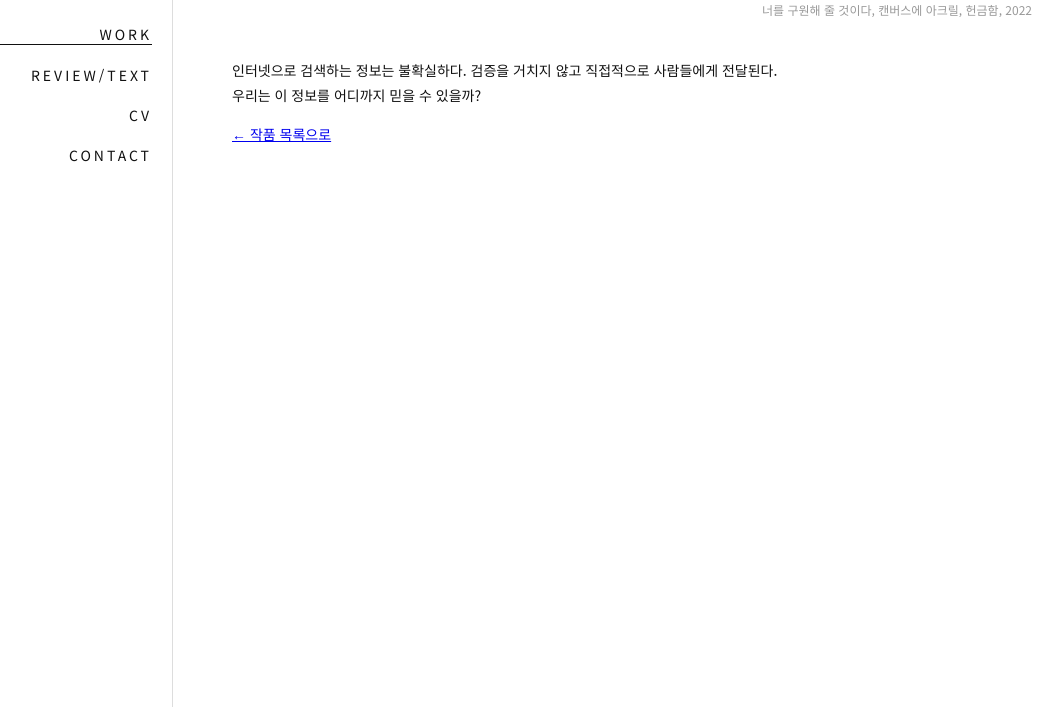
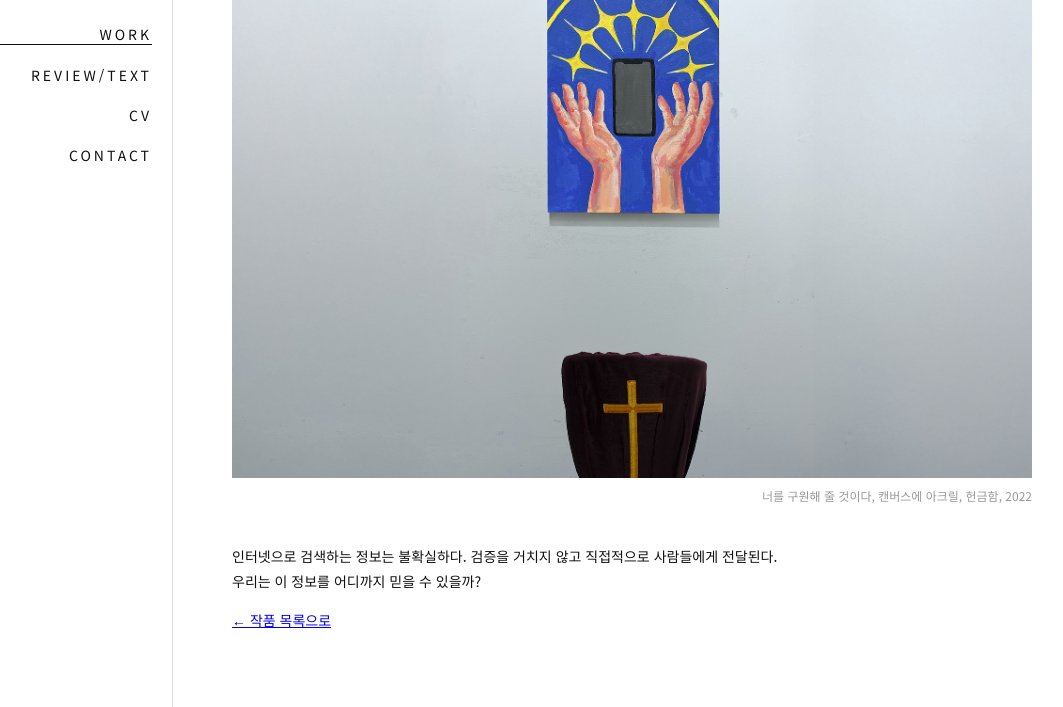
Before and after one commit to yoon-na95/portfolio, a plain HTML site: page work/22saveyou.html in a window 1280 px wide. Shown: the part 153-860 px from the top of the page, without its empty margins (68-1131 px from the left). Before the commit the page ends 800 px from the top, so only its background shows below. Drawn offline with Linux system fonts and the light colour scheme.

Commit message:
Update and rename 22너를구원해줄것이다.html to 22saveyou.html

```diff
--- a/work/22너를구원해줄것이다.html
+++ b/work/22saveyou.html
@@ -31,7 +31,7 @@
     <figure>
       <!-- (권장) ../images/work/22-너를구원해줄것이다.jpg 로 교체 -->
       <img
-        src="../images/image-work/22-너를구원해줄것이다.jpg"
+        src="../images/image-work/22-saveyou.jpg"
         alt="작품 이미지"
         loading="lazy">
       <figcaption>너를 구원해 줄 것이다, 캔버스에 아크릴, 헌금함, 2022</figcaption>
```
